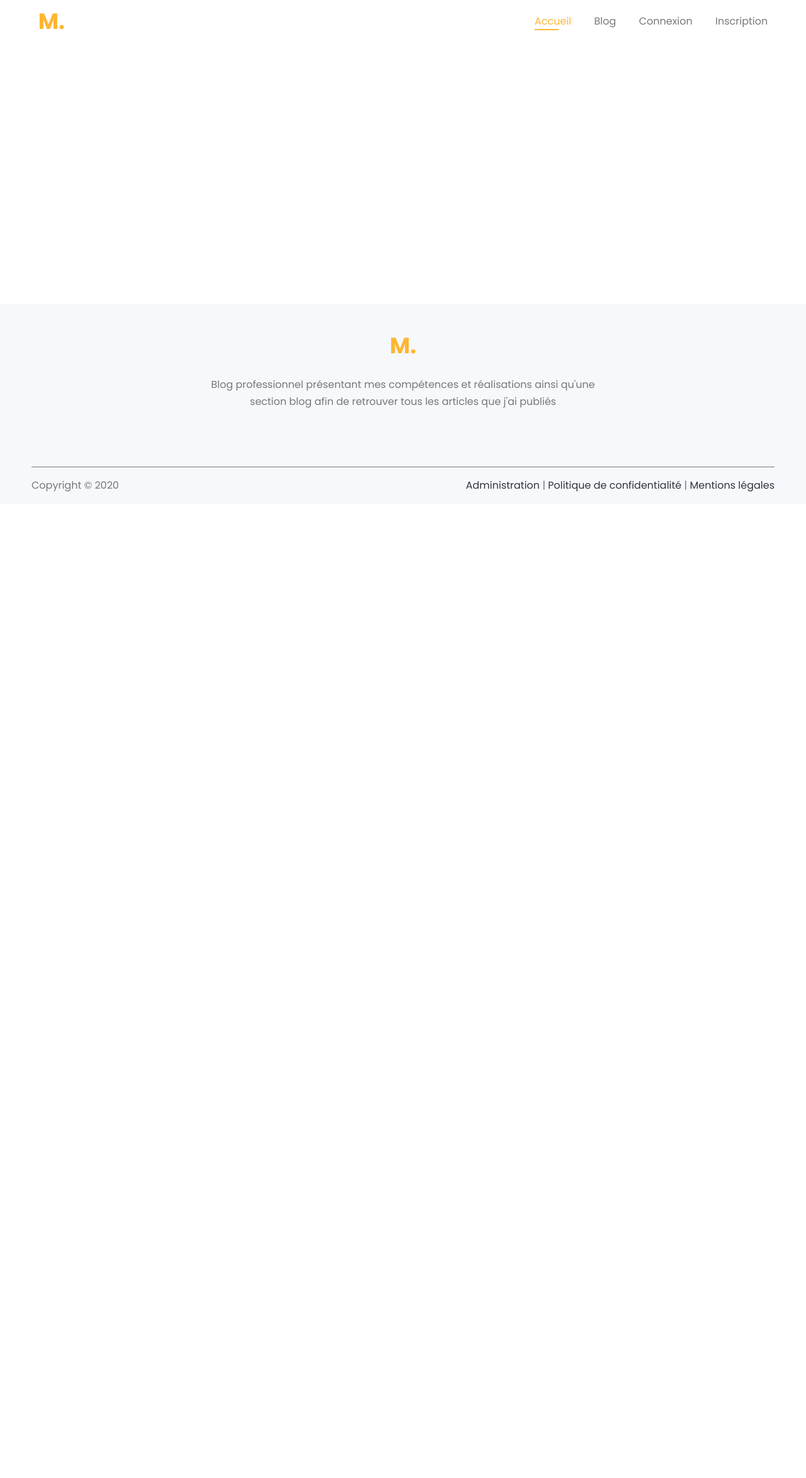
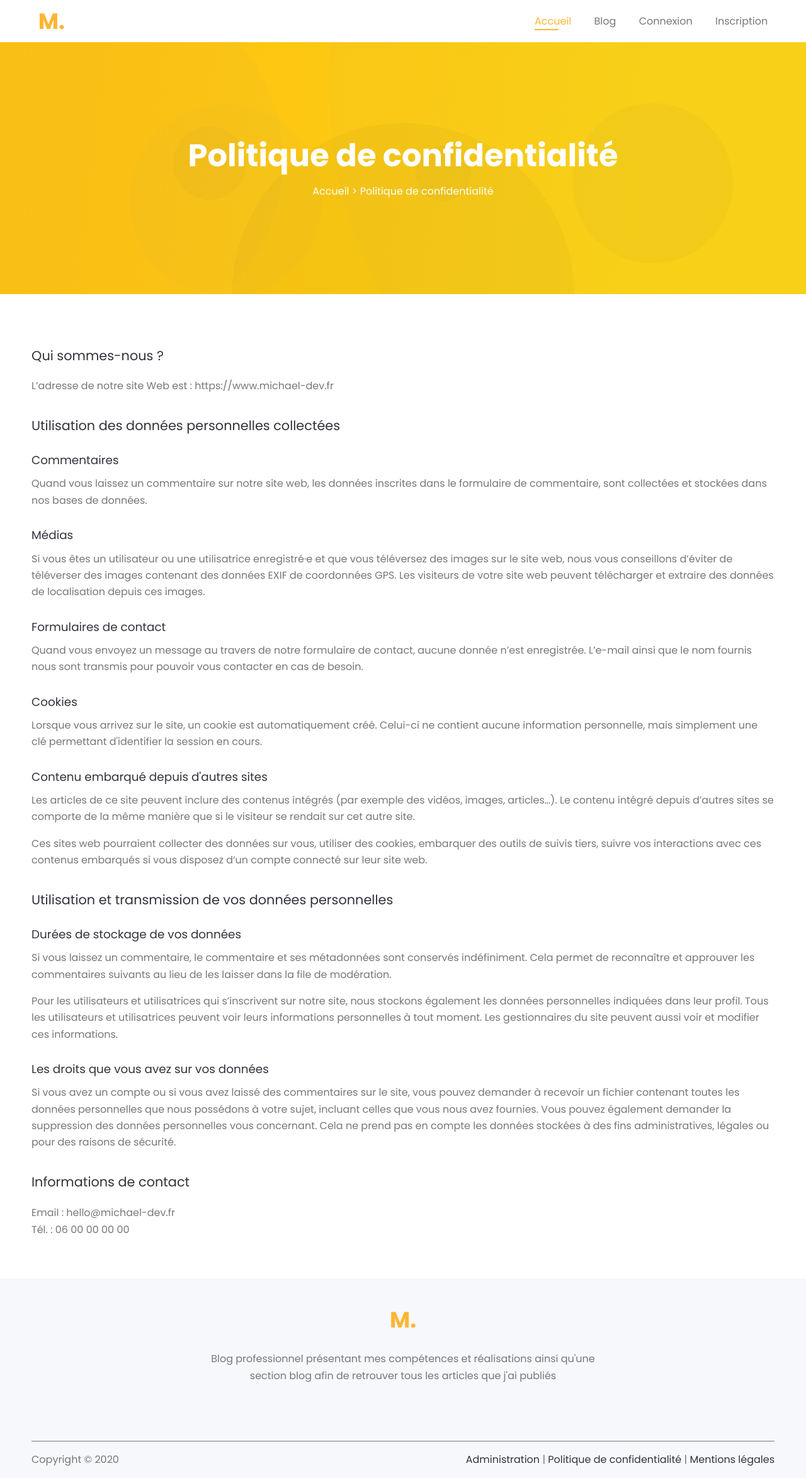
Before and after one commit to Eredost/Php-blog, a PHP site: page /politique-de-confidentialite in a window 1280 px wide. Shown: the whole page at 63% size. Before the commit the page ends 781 px from the top, so only its background shows below. Run offline with PHP 8.4, Linux system fonts and the light colour scheme; style sheets or scripts are compiled from the project's sources; some libraries are stand-ins or nearby versions; some web fonts are replaced.

Commit message:
feat: integrate privacy policy page

```diff
--- a/App/views/frontend/legalMentions.tpl.php
+++ b/App/views/frontend/legalMentions.tpl.php
@@ -39,9 +39,6 @@
         <p>Le site est accessible par tout endroit, 7j/7, 24h/24 sauf cas de force majeure, interruption programmée ou non et pouvant découlant d’une nécessité de maintenance.</p>
         <p>En cas de modification, interruption ou suspension des services le site Michael-dev ne saurait être tenu responsable.</p>
 
-        <h2 class="medium-title">Collecte des données</h2>
-        <p>Le site est exempté de déclaration à la Commission Nationale Informatique et Libertés (CNIL) dans la mesure où il ne collecte aucune donnée concernant les utilisateurs.</p>
-
         <h2 class="medium-title">Propriété intellectuelle</h2>
         <p>Toute utilisation, reproduction, diffusion, commercialisation, modification de toute ou partie du site Michael-dev, sans autorisation de l’éditeur est prohibée et pourra entraînée des actions et poursuites judiciaires telles que notamment prévues par le Code de la propriété intellectuelle et le Code civil.</p>
     </div>
--- a/App/views/frontend/privacyPolicy.tpl.php
+++ b/App/views/frontend/privacyPolicy.tpl.php
@@ -1,6 +1,54 @@
 <?php ob_start(); ?>
 
+<section class="page-banner">
+    <div class="section-wrapper">
+        <div class="page-banner__head">
+            <h1 class="page-banner__title">Politique de confidentialité</h1>
+            <div class="page-banner__breadcrumb">
+                <a href="<?= $templateVars['router']->generate('homepage') ?>">Accueil</a>
+                > Politique de confidentialité
+            </div>
+        </div>
+    </div>
+</section>
 
+<section>
+    <div class="section-wrapper">
+        <h2 class="medium-title">Qui sommes-nous ?</h2>
+        <p>L’adresse de notre site Web est : https://www.michael-dev.fr</p>
+
+        <h2 class="medium-title">Utilisation des données personnelles collectées</h2>
+        <h3 class="small-title">Commentaires</h3>
+        <p>Quand vous laissez un commentaire sur notre site web, les données inscrites dans le formulaire de commentaire, sont collectées et stockées dans nos bases de données.</p>
+
+        <h3 class="small-title">Médias</h3>
+        <p>Si vous êtes un utilisateur ou une utilisatrice enregistré·e et que vous téléversez des images sur le site web, nous vous conseillons d’éviter de téléverser des images contenant des données EXIF de coordonnées GPS. Les visiteurs de votre site web peuvent télécharger et extraire des données de localisation depuis ces images.</p>
+
+        <h3 class="small-title">Formulaires de contact</h3>
+        <p>Quand vous envoyez un message au travers de notre formulaire de contact, aucune donnée n’est enregistrée. L’e-mail ainsi que le nom fournis nous sont transmis pour pouvoir vous contacter en cas de besoin.</p>
+
+        <h3 class="small-title">Cookies</h3>
+        <p>Lorsque vous arrivez sur le site, un cookie est automatiquement créé. Celui-ci ne contient aucune information personnelle, mais simplement une clé permettant d'identifier la session en cours.</p>
+
+        <h3 class="small-title">Contenu embarqué depuis d'autres sites</h3>
+        <p>Les articles de ce site peuvent inclure des contenus intégrés (par exemple des vidéos, images, articles…). Le contenu intégré depuis d’autres sites se comporte de la même manière que si le visiteur se rendait sur cet autre site.</p>
+        <p>Ces sites web pourraient collecter des données sur vous, utiliser des cookies, embarquer des outils de suivis tiers, suivre vos interactions avec ces contenus embarqués si vous disposez d’un compte connecté sur leur site web.</p>
+
+        <h2 class="medium-title">Utilisation et transmission de vos données personnelles</h2>
+        <h3 class="small-title">Durées de stockage de vos données</h3>
+        <p>Si vous laissez un commentaire, le commentaire et ses métadonnées sont conservés indéfiniment. Cela permet de reconnaître et approuver les commentaires suivants au lieu de les laisser dans la file de modération.</p>
+        <p>Pour les utilisateurs et utilisatrices qui s’inscrivent sur notre site, nous stockons également les données personnelles indiquées dans leur profil. Tous les utilisateurs et utilisatrices peuvent voir leurs informations personnelles à tout moment. Les gestionnaires du site peuvent aussi voir et modifier ces informations.</p>
+
+        <h3 class="small-title">Les droits que vous avez sur vos données</h3>
+        <p>Si vous avez un compte ou si vous avez laissé des commentaires sur le site, vous pouvez demander à recevoir un fichier contenant toutes les données personnelles que nous possédons à votre sujet, incluant celles que vous nous avez fournies. Vous pouvez également demander la suppression des données personnelles vous concernant. Cela ne prend pas en compte les données stockées à des fins administratives, légales ou pour des raisons de sécurité.</p>
+
+        <h2 class="medium-title">Informations de contact</h2>
+        <p>
+            Email : hello@michael-dev.fr <br>
+            Tél. : 06 00 00 00 00
+        </p>
+    </div>
+</section>
 
 <?php
 
--- a/src/scss/components/_title.scss
+++ b/src/scss/components/_title.scss
@@ -18,8 +18,15 @@
 
 .medium-title {
   font-size: 1.3em;
+  font-weight: 500;
+  margin: 1.8em 0 1.1em;
+  line-height: 1.2;
+}
+
+.small-title {
+  font-size: 1.15em;
   font-weight: 400;
-  margin: 1.8em 0 1.1em;
+  margin: 1.8em 0 0.8em;
 }
 
 @media all and (min-width: $breakpoint-medium) {
--- a/src/scss/layout/_page-banner.scss
+++ b/src/scss/layout/_page-banner.scss
@@ -21,7 +21,7 @@
 
   &__title {
     margin-bottom: 0.5em;
-    font-size: 2.8em;
+    font-size: 2.4em;
   }
 
   @media all and (min-width: $breakpoint-medium) {
```
